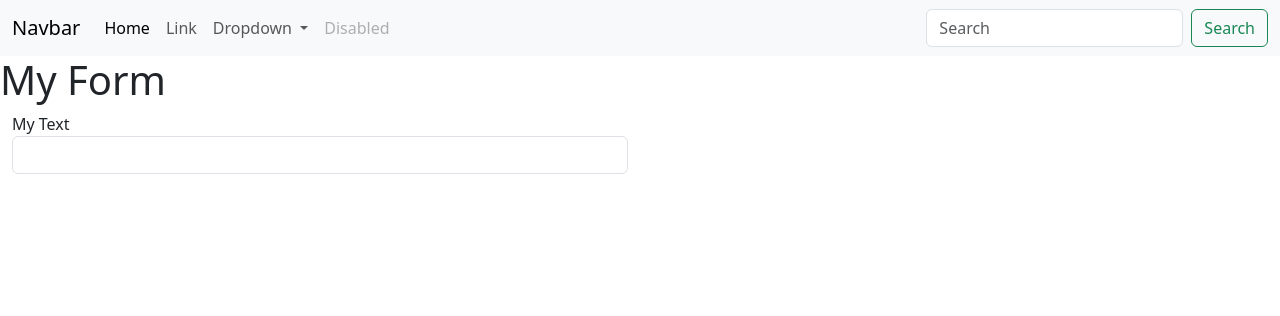
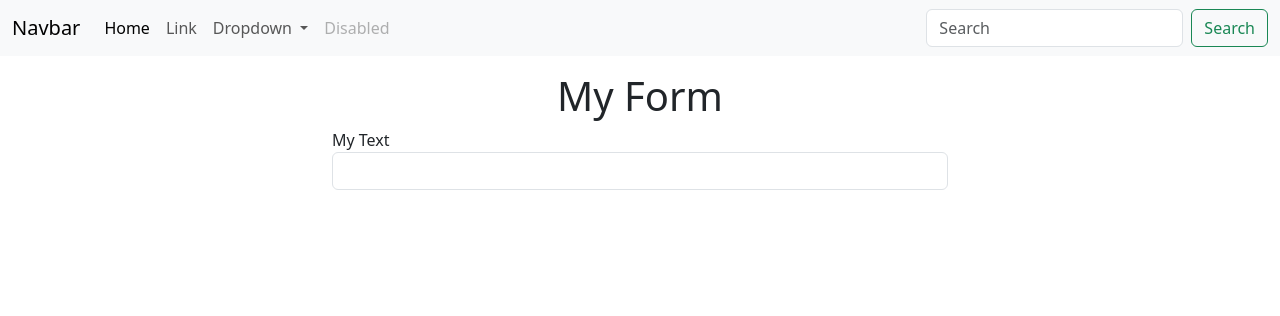
Before and after one commit to A-Rakin/Learning-Django, a Django app: page /myform in a window 1280 px wide. Shown: the top 316 px of the page. Run offline with Django 5.2, Linux system fonts and the light colour scheme.

Commit message:
Making Form and apply design simply

```diff
--- a/myfirstproject/templates/myform.html
+++ b/myfirstproject/templates/myform.html
@@ -4,11 +4,10 @@
 
 {% block content %}
 
-<h1>My Form</h1>
-
+<h1 style="text-align: center;margin-top: 1rem;">My Form</h1>
 <div class="container-fluid">
     <div class="row">
-        <div class = "col-md-6">
+        <div class = "col-md-6" style="margin: 0 auto;">
             <form>
                 <div class="form-group">
                     <label for = "mytext">My Text</label>
```
